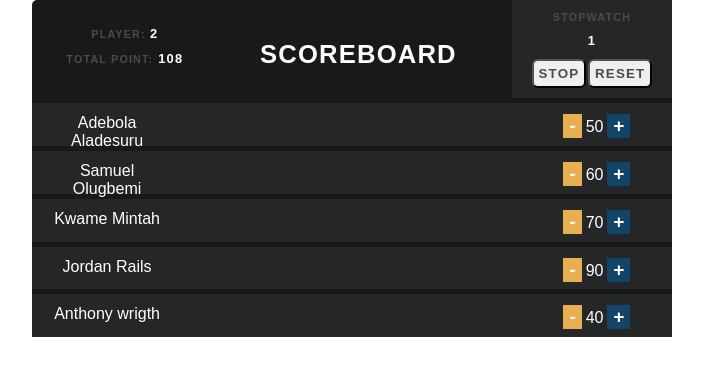
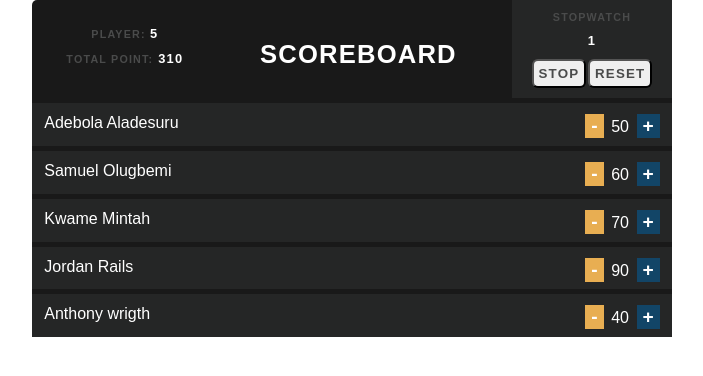
Before and after one commit to aladesuru/reactproject, a React (Create React App) app: page / in a window 1280 px wide. Shown: the top 376 px of the page, without its empty margins (288-991 px from the left). Built offline with nearby package versions, Linux system fonts and the light colour scheme.

Commit message:
add prop-types package

```diff
--- a/package.json
+++ b/package.json
@@ -3,6 +3,7 @@
   "version": "0.1.0",
   "private": true,
   "dependencies": {
+    "prop-types": "^15.6.0",
     "react": "^16.1.1",
     "react-dom": "^16.1.1",
     "react-scripts": "1.0.17"
--- a/src/App.js
+++ b/src/App.js
@@ -1,16 +1,31 @@
 import React, { Component } from 'react';
-import logo from './logo.svg';
-import './App.css';
+import PropsTypes from 'prop-types';
+
+var Stat = (props) => {
+  var totalPlayer = props.totalplayer.length ;
+  var totalPoint = props.totalplayer.reduce((total , player) => {
+
+         return total + player.score;
+  } , 0);
 
 
+  return(
+        <div className="totalpoint">
+          <div>
+              <p>PLAYER: <span> { totalPlayer }</span></p>
+              <p> TOTAL POINT:<span> {totalPoint} </span></p>
+          </div>
+        </div>
+    );
+}
+Stat.propsTypes = {
+  totalplayer: PropsTypes.array.isRequired,
+}
 
 var Header = (props) => {
     return(
     <div className="header">
-        <div className="totalpoint">
-            <p>PLAYER: <span> 2</span></p>
-            <p> TOTAL POINT:<span> 108 </span></p>
-        </div>
+     <Stat totalplayer = { props.initialplayers } />
         <h1>{props.title}</h1>
         <div className="stopwatch">
             <p>STOPWATCH</p>
@@ -21,6 +36,10 @@ var Header = (props) => {
     </div>
     );
 };
+Header.propsTypes = {
+  title: PropsTypes.string.isRequired,
+  initialplayers: PropsTypes.array.isRequired,
+}
 
 var Counter = (props) => {
     return(
@@ -29,50 +48,79 @@ var Counter = (props) => {
         </div>
     );
 };
+Counter.propsTypes = {
+  score: PropsTypes.number.isRequired,
+}
 
 var Player = (props) => {
     return(
+         <div className="player-container">
            <div className="player">
                   <div className="player_name">{props.name}</div>
                   <div className="player_score">
                        <Counter score = {props.score} />
                   </div>
-
+          </div>
         </div>
     );
 };
 
-var Application = (props) => {
+Player.propsTypes = {
+  name: PropsTypes.string.isRequired,
+  score: PropsTypes.number.isRequired,
+  key: PropsTypes.number.isRequired,
+}
+
+ class App extends Component {
+  state = {
+      players: [
+        {
+            name: "Adebola Aladesuru" ,
+            score: 50,
+        },
+        {
+            name: "Samuel Olugbemi" ,
+            score: 60,
+        },
+        {
+            name: "Kwame Mintah" ,
+            score: 70,
+        },
+        {
+            name: "Jordan Rails" ,
+            score: 90,
+        },
+        {
+            name: "Anthony wrigth" ,
+            score: 40
+        }
+    ]
+  }
+
+  propsTypes = {
+    title: PropsTypes.string.isRequired,
+    players: PropsTypes.array.isRequired,
+  }
+
+  getTotalPlayer = () => this.state.players.length;
+
+  render() {
     return (
     <div className="App">
-       <Header  title = {props.title} />
+     <Header  title = {this.props.title} initialplayers = { this.state.players } />
       {
-            props.players.map((player) => {
-           return(
-                    <div className="player-container">
-                        <Player name = {player.name} score = {player.score} />
+          this.state.players.map((player , index) =>
+          <Player name = {player.name} score = {player.score} key = { index } />
+          )
+      }
     </div>
     );
-            })
+
+  }
 }
 
-      </div>
-    );
-};
+App.defaultProps = {
+    title: "SCOREBOARD",
+  }
 
-
-Application.defaultProps = {
-    title: "SCOREBOARD",
-};
-
-
-
-
-
-// class App extends Component {
-//   render() {
-
-//   }
-// }
-
-export default Application;
+export default App;
--- a/src/index.css
+++ b/src/index.css
@@ -96,11 +96,14 @@ body {
 	.App
 	{
 		padding: 5px 0;
-
 	}
 	.stopwatch
 	{
 		padding: 5px;
+	}
+	.header
+	{
+		text-align: center;
 	}
 }
 
@@ -112,7 +115,6 @@ body {
 	clear: both;
 	display: block;
 }
-
 
 .player_score button
 {
@@ -146,30 +148,26 @@ body {
 		margin: 5px 0;
 	}
 
-	.player
-	{
-		/*padding-top: 5px;*/
-
-	}
 	.player > div
 	{
-		/*outline: 1px solid red;*/
 		padding: 0 1%;
-		width: 20%;
 	}
 	.player > div:first-child
 	{
 		float: left;
+		width: 60%;
 	}
 
 	.player > div:last-child
 	{
 		float: right;
+		width: 30%;
+		text-align: right;
 
 	}
 	.player_score span
 	{
-		margin: 0 3%;
+		margin: 0 4%;
 	}
 	.player-container::after
 	{
@@ -182,5 +180,27 @@ body {
 
 @media all and (max-width: 768px)
 {
+	.player-container
+	{
+		padding: 10px 0 0px 2%;
+		margin-bottom: 5px;
 
+	}
+	.player > div
+	{
+		display: inline-block;
+	}
+	.player > div:first-child
+	{
+		width: 60%;
+	}
+	.player > div:last-child
+	{
+		width: 30%;
+		text-align: right;
+	}
+	.player_score span
+	{
+		margin: 0 4%;
+	}
 }
--- a/src/index.js
+++ b/src/index.js
@@ -4,28 +4,5 @@ import './index.css';
 import App from './App';
 import registerServiceWorker from './registerServiceWorker';
 
-var PLAYERS = [
-        {
-            name: "Adebola Aladesuru" ,
-            score: 50,
-        },
-        {
-            name: "Samuel Olugbemi" ,
-            score: 60,
-        },
-        {
-            name: "Kwame Mintah" ,
-            score: 70,
-        },
-        {
-            name: "Jordan Rails" ,
-            score: 90,
-        },
-        {
-            name: "Anthony wrigth" ,
-            score: 40,
-        }
-];
-
-ReactDOM.render(<App players = {PLAYERS} />, document.getElementById('root'));
+ReactDOM.render(<App />, document.getElementById('root'));
 registerServiceWorker();
```
Also changed, not shown: 1 other file (tests, documents, lock files or other folders). Lines whose indentation alone changed are shown as unchanged.
